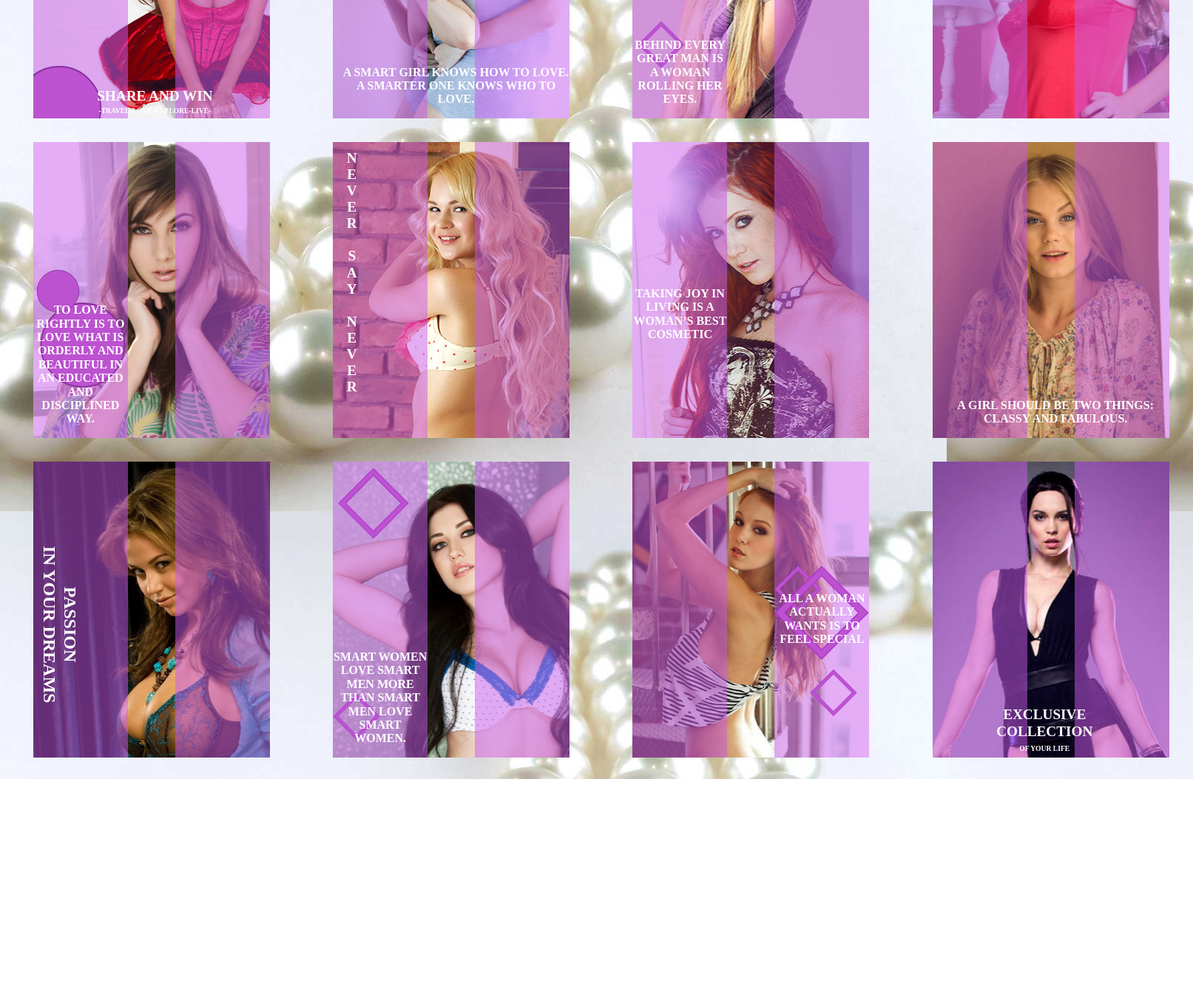
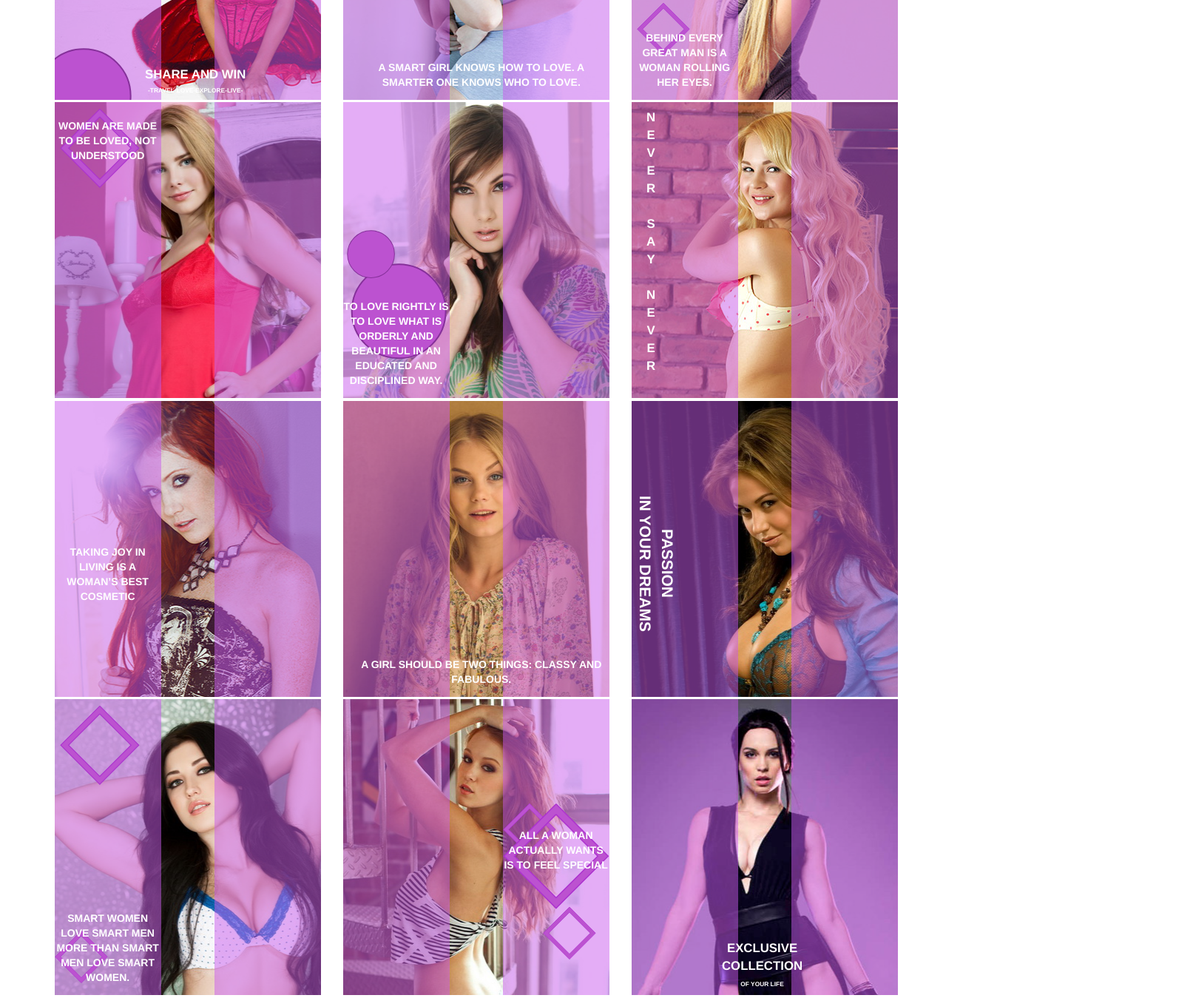
Before and after one commit to BlackStar1991/Modelling-agency, a plain HTML site: page moddelling.html in a window 1280 px wide. Shown: the part 269-1618 px from the top of the page at 74% size, 1613 px wide, since content can reach past the window. Before the commit the page ends 1322 px from the top, so only its background shows below. Drawn offline with nearby package versions, Linux system fonts and the light colour scheme; files whose address does not match are found by name.

Commit message:
butstrapSite

```diff
--- a/moddelling.html
+++ b/moddelling.html
@@ -5,84 +5,122 @@
     <title>Moddelling agency Andry style =)</title>
     <script src="https://ajax.googleapis.com/ajax/libs/jquery/3.1.0/jquery.min.js"></script>
 
-    <link rel="stylesheet" type="text/css" href="style/normalize.css">
-    <link rel="stylesheet" type="text/css" href="style/style.css">
+    <link rel="stylesheet" type="text/css" href="lib/normolize/normalize.css">
+    <link rel="stylesheet" href="lib/bootstrap/bootstrap-grid-3.3.2.min.css">
+    <link rel="stylesheet" href="style/style.css">
+    <link rel="stylesheet" href="style/fonts.css">
+    <link rel="stylesheet" href="style/media.css">
+
 </head>
 <body>
 
-<div class="blockPhotos flex-container">
-    <div class="boxPhoto"> <div class="ph_1"></div>
+<div class="container">
+    <div class="row">
+        <div class="col-md-4">
+
+            <div class="boxPhoto">
+                <div class="ph_1"></div>
                 <div class="fullGate">
                     <div class="leftGate"></div>
                     <div class="rightGate"></div>
                     <div class="textForPhoto ph_bottom_center"><p>Share and win</p>
                         <p class="minText">-travel-love-explore-live-</p></div>
 
-                <div class="svg_circle pos_left-bottom5"><object><embed src="svg/Circle.svg"></object></div>
+                    <div class="svg_circle pos_left-bottom5">
+                        <object>
+                            <embed src="svg/Circle.svg">
+                        </object>
                     </div>
                 </div>
-    <div class="boxPhoto"><div class="ph_2"></div>
-        <div class="fullGate">
-            <div class="leftGate"></div>
-            <div class="rightGate"></div>
-               <div class="textForPhoto ph_center"><p>A smart girl knows how to love. A smarter one knows who to love. </p></div>
-        </div>
-    </div>
-    <div class="boxPhoto"><div class="ph_3"></div>
-        <div class="fullGate">
-            <div class="leftGate"></div>
-            <div class="rightGate"></div>
-               <div class="textForPhoto  ph_bottom_left"><p>Behind every great man is a woman rolling her eyes.</p></div>
-               <div class="svg_romb_min pos_left-bottom">
-<object><embed src="svg/Romb.svg"></object>
             </div>
 
-
-        </div>
-    </div>
-    <div class="boxPhoto"><div class="ph_4"></div>
+            <div class="boxPhoto">
+                <div class="ph_4"></div>
                 <div class="fullGate">
                     <div class="leftGate"></div>
                     <div class="rightGate"></div>
 
                     <div class="textForPhoto ph_top-left"><p>Women are made to be loved, not understood</p></div>
 
-
                     <div class="svg_romb_mid pos_left-top">
-<object><embed src="svg/Romb.svg"></object>
+                        <object>
+                            <embed src="svg/Romb.svg">
+                        </object>
                     </div>
                 </div>
 
             </div>
-    <div class="boxPhoto"><div class="ph_5"></div>
-        <div class="fullGate">
-            <div class="leftGate"></div>
-            <div class="rightGate"></div>
-            <div class="textForPhoto ph_bottom_left"><p>to love rightly is to love what is orderly and beautiful in an
-                educated and disciplined way.</p></div>
 
-<div class="svg_circle pos_left-bottom2"><object><embed src="svg/Circle.svg"></object></div>
-
-<div class="svg_circle_min pos_left-bottom3"><object><embed src="svg/Circle.svg"></object></div>
-
-        </div>
-    </div>
-    <div class="boxPhoto"><div class="ph_6"></div>
-        <div class="fullGate">
-            <div class="leftGate"></div>
-            <div class="rightGate"></div>
-            <div class="textForPhoto ph_left-vertical"><p>Never &#160; say &#160; never</p></div>
-        </div>
-    </div>
-    <div class="boxPhoto"><div class="ph_7"></div>
+            <div class="boxPhoto">
+                <div class="ph_7"></div>
                 <div class="fullGate">
                     <div class="leftGate"></div>
                     <div class="rightGate"></div>
 
-               <div class="textForPhoto ph_center-left"><p>Taking joy in living is a woman’s best cosmetic</p></div>
+                    <div class="textForPhoto ph_center-left"><p>Taking joy in living is a woman’s best cosmetic</p>
                     </div>
                 </div>
-    <div class="boxPhoto"><div class="ph_8"></div>
+            </div>
+
+            <div class="boxPhoto">
+                <div class="ph_10"></div>
+                <div class="fullGate">
+                    <div class="leftGate"></div>
+                    <div class="rightGate"></div>
+                    <div class="textForPhoto ph_bottom_left"><p>Smart women love smart men more than smart men love
+                        smart women.</p></div>
+                    <div class="svg_romb_mid pos_left-top">
+                        <object>
+                            <embed src="svg/Romb.svg">
+                        </object>
+                    </div>
+                    <div class="svg_romb_min pos_left-bottom4">
+                        <object>
+                            <embed src="svg/Romb.svg">
+                        </object>
+                    </div>
+                </div>
+            </div>
+
+        </div>
+        <div class="col-md-4">
+
+            <div class="boxPhoto">
+                <div class="ph_2"></div>
+                <div class="fullGate">
+                    <div class="leftGate"></div>
+                    <div class="rightGate"></div>
+                    <div class="textForPhoto ph_center"><p>A smart girl knows how to love. A smarter one knows who to
+                        love. </p></div>
+                </div>
+            </div>
+
+            <div class="boxPhoto">
+                <div class="ph_5"></div>
+                <div class="fullGate">
+                    <div class="leftGate"></div>
+                    <div class="rightGate"></div>
+                    <div class="textForPhoto ph_bottom_left"><p>to love rightly is to love what is orderly and beautiful
+                        in an
+                        educated and disciplined way.</p></div>
+
+                    <div class="svg_circle pos_left-bottom2">
+                        <object>
+                            <embed src="svg/Circle.svg">
+                        </object>
+                    </div>
+
+                    <div class="svg_circle_min pos_left-bottom3">
+                        <object>
+                            <embed src="svg/Circle.svg">
+                        </object>
+                    </div>
+
+                </div>
+            </div>
+
+            <div class="boxPhoto">
+                <div class="ph_8"></div>
                 <div class="fullGate">
                     <div class="leftGate"></div>
                     <div class="rightGate"></div>
@@ -90,26 +128,8 @@
 
                 </div>
             </div>
-    <div class="boxPhoto"><div class="ph_9"></div>
-        <div class="fullGate">
-            <div class="leftGate"></div>
-            <div class="rightGate"></div>
-            <div class="textForPhoto ph_left-normal-vertical"><p>Passion <br>in your dreams</p></div>
-        </div>
-    </div>
-    <div class="boxPhoto"> <div class="ph_10"></div>
-        <div class="fullGate">
-            <div class="leftGate"></div>
-            <div class="rightGate"></div>
-            <div class="textForPhoto ph_bottom_left"><p>Smart women love smart men more than smart men love smart women.</p></div>
-               <div class="svg_romb_mid pos_left-top">
-<object><embed src="svg/Romb.svg"></object>
-</div>    <div class="svg_romb_min pos_left-bottom4">
-<object><embed src="svg/Romb.svg"></object>
-</div>
-        </div>
-    </div>
-    <div class="boxPhoto"> <div class="ph_11"></div>
+            <div class="boxPhoto">
+                <div class="ph_11"></div>
                 <div class="fullGate">
 
                     <div class="leftGate"></div>
@@ -117,27 +137,74 @@
                     <div class="textForPhoto ph_right_center"><p>All a woman actually wants is to feel special</p></div>
 
                     <div class="svg_romb_min pos_right-center">
-<object><embed src="svg/Romb.svg"></object>
+                        <object>
+                            <embed src="svg/Romb.svg">
+                        </object>
                     </div>
                     <div class="svg_romb pos_right-center">
-<object><embed src="svg/Romb.svg"></object>
+                        <object>
+                            <embed src="svg/Romb.svg">
+                        </object>
                     </div>
                     <div class="svg_romb_min pos_right-center_min">
-<object><embed src="svg/Romb.svg"></object>
+                        <object>
+                            <embed src="svg/Romb.svg">
+                        </object>
                     </div>
-
 
                 </div>
             </div>
-    <div class="boxPhoto"><div class="ph_12"></div>
+
+        </div>
+
+        <div class="col-md-4">
+
+            <div class="boxPhoto">
+                <div class="ph_3"></div>
                 <div class="fullGate">
                     <div class="leftGate"></div>
                     <div class="rightGate"></div>
-            <div class="textForPhoto ph_bottom_center"><p>Exclusive<br>collection</p> <p class="minText">of your life</p></div>
+                    <div class="textForPhoto  ph_bottom_left"><p>Behind every great man is a woman rolling her eyes.</p>
+                    </div>
+                    <div class="svg_romb_min pos_left-bottom">
+                        <object>
+                            <embed src="svg/Romb.svg">
+                        </object>
+                    </div>
+
+                </div>
+            </div>
+
+            <div class="boxPhoto">
+                <div class="ph_6"></div>
+                <div class="fullGate">
+                    <div class="leftGate"></div>
+                    <div class="rightGate"></div>
+                    <div class="textForPhoto ph_left-vertical"><p>Never &#160; say &#160; never</p></div>
+                </div>
+            </div>
+
+            <div class="boxPhoto">
+                <div class="ph_9"></div>
+                <div class="fullGate">
+                    <div class="leftGate"></div>
+                    <div class="rightGate"></div>
+                    <div class="textForPhoto ph_left-normal-vertical"><p>Passion <br>in your dreams</p></div>
+                </div>
+            </div>
+
+            <div class="boxPhoto">
+                <div class="ph_12"></div>
+                <div class="fullGate">
+                    <div class="leftGate"></div>
+                    <div class="rightGate"></div>
+                    <div class="textForPhoto ph_bottom_center"><p>Exclusive<br>collection</p>
+                        <p class="minText">of your life</p></div>
                 </div>
             </div>
         </div>
-
+    </div>
+</div>
 <script type="text/javascript" src='js/script_aency.js'></script>
 </body>
 </html>
--- a/style.css
+++ b/style.css
@@ -6,8 +6,7 @@ html {
 		background-size: cover;
 }
 
-
-.blockPhotos{
+.blockPhotos {
 		margin: 1%;
 		/*border: 1px solid black;*/
 		width: 1600px;
@@ -15,7 +14,7 @@ html {
 
 }
 
-.flex-container{
+.flex-container {
 
 		display: flex;
 		flex-flow: row wrap;
@@ -24,9 +23,9 @@ html {
 		align-items: center;
 }
 
-.boxPhoto{
+.boxPhoto {
 		position: relative;
-	flex-basis:auto;
+		flex-basis: auto;
 		margin: 1% 2%;
 		width: 20%;
 		height: 400px;
@@ -39,7 +38,7 @@ html {
 
 }
 
-.fullGate{
+.fullGate {
 		position: relative;
 		width: 100%;
 		height: 100%;
@@ -48,27 +47,25 @@ html {
 		/*border: 1px solid black;*/
 }
 
-
-
-.leftGate{
+.leftGate {
 		position: absolute;
-	left: 0%;
+		left: 0;
 		width: 40%;
 		height: 100%;
-	background-color: rgba(202,93,238, 0.5);
+		background-color: rgba(202, 93, 238, 0.5);
 		z-index: 1;
 }
 
-.rightGate{
+.rightGate {
 		position: absolute;
 		left: 60%;
 		width: 40%;
 		height: 100%;
-	background-color: rgba(202,93,238, 0.5);
+		background-color: rgba(202, 93, 238, 0.5);
 		z-index: 1;
 }
 
-.textForPhoto{
+.textForPhoto {
 		position: absolute;
 		text-align: center;
 
@@ -76,15 +73,13 @@ html {
 		z-index: 2;
 }
 
-
-
-.textForPhoto p{
+.textForPhoto p {
 		color: #fff;
 		font-weight: bold;
 		text-transform: uppercase;
 }
 
-.colorizeText{
+.colorizeText {
 		text-shadow: #fff 2px 2px 0, #fff -2px -2px 0,
 		#fff -2px 2px 0, #fff 2px -2px 0;
 
@@ -93,30 +88,31 @@ html {
 }
 
 @keyframes textColorize {
-	0%{
+		0% {
 				color: #fff;
 
 		}
-	100%{
+		100% {
 				color: #F00;
 
 		}
 }
 
-.ph_bottom_left{
+.ph_bottom_left {
 		bottom: 0;
 		width: 40%;
 }
-.ph_bottom_center{
+
+.ph_bottom_center {
 		bottom: 5%;
 		left: 27%;
 		font-size: 1.2em;
 }
+
 .minText {
 		font-size: 0.5em;
 		margin: -10%;
 }
-
 
 .ph_left-vertical {
 		top: -2%;
@@ -126,87 +122,87 @@ html {
 		word-wrap: break-word;
 }
 
-.ph_left-normal-vertical{
+.ph_left-normal-vertical {
 		left: -5%;
 		top: 5%;
 		height: 100%;
 		font-size: 1.5em;
-	writing-mode: tb-rl;
+		writing-mode: vertical-rl;
 
 }
 
-.ph_center{
+.ph_center {
 		bottom: 0%;
 		left: 4%;
 }
-.ph_top-left{
+
+.ph_top-left {
 		top: 2%;
 		width: 40%;
 }
-.ph_center-left{
+
+.ph_center-left {
 		top: 45%;
 		width: 40%;
 }
 
-.ph_right_center{
+.ph_right_center {
 		right: 0;
 		top: 40%;
 		width: 40%;
 }
 
-.ph_1{
+.ph_1 {
 		background: url('img/1_ph.jpg') no-repeat 40% 0%;
 }
 
-.ph_2{
+.ph_2 {
 		background: url('img/2_ph.jpg') no-repeat 75% 10%;
 }
 
-.ph_3{
+.ph_3 {
 		background: url('img/3_ph.jpg') no-repeat 50% 10%;
 }
 
-.ph_4{
+.ph_4 {
 		background: url('img/4_ph.jpg') no-repeat 5% 15%;
 }
 
-.ph_5{
+.ph_5 {
 		background: url('img/5_ph.jpg') no-repeat 40% 5%;
 }
 
-.ph_6{
+.ph_6 {
 		background: url('img/6_ph.jpg') no-repeat 50% 10%;
 }
 
-.ph_7{
+.ph_7 {
 		background: url('img/7_ph.jpg') no-repeat 50% 0%;
 }
 
-.ph_8{
+.ph_8 {
 		background: url('img/8_ph.jpg') no-repeat 60% 5%;
 }
 
-.ph_9{
+.ph_9 {
 		background: url('img/9_ph.jpg') no-repeat 25% 0%;
 }
 
-.ph_10{
+.ph_10 {
 		background: url('img/10_ph.jpg') no-repeat 48% 15%;
 }
 
-.ph_11{
+.ph_11 {
 		background: url('img/11_ph.jpg') no-repeat 60% 5%;
 }
 
-
-.ph_12{
+.ph_12 {
 
 		background: url('img/12_ph.jpg') no-repeat 40% 0%;
 
-
 }
 
-.ph_1,.ph_2,.ph_3,.ph_4,.ph_5,.ph_6,.ph_7,.ph_8,.ph_9,.ph_10,.ph_11,.ph_12{
+.ph_1, .ph_2, .ph_3, .ph_4, .ph_5, .ph_6, .ph_7, .ph_8, .ph_9, .ph_10, .ph_11, .ph_12 {
 		position: absolute;
 		width: 100%;
 		height: 100%;
@@ -214,16 +210,16 @@ html {
 
 }
 
-.offFilter{
+.offFilter {
 		/*animation: filterOff 800ms linear;*/
 		animation-fill-mode: forwards;
 }
 
-@keyframes filterOff{
-	0%{
+@keyframes filterOff {
+		0% {
 				filter: grayscale(1);
 		}
-	100%{
+		100% {
 				filter: grayscale(0);
 		}
 }
@@ -231,14 +227,14 @@ html {
 /*  ROMB   */
 
 .svg_romb,
-.svg_circle{
+.svg_circle {
 		position: absolute;
 		width: 40%;
 		height: 40%;
 		z-index: -1;
 }
 
-.svg_romb_mid{
+.svg_romb_mid {
 		position: absolute;
 		width: 30%;
 		height: 30%;
@@ -252,43 +248,42 @@ html {
 		z-index: -1;
 }
 
-
-.pos_right-center{
+.pos_right-center {
 		top: 35%;
 		left: 60%;
 }
-
 
 .pos_right-center_min {
 		top: 70%;
 		left: 75%;
 }
 
-.pos_left-bottom{
+.pos_left-bottom {
 		top: 67%;
 		left: 2%;
 }
-.pos_left-bottom2{
+
+.pos_left-bottom2 {
 		top: 52%;
 		left: 0%;
 }
-.pos_left-bottom3{
+
+.pos_left-bottom3 {
 		top: 42%;
 		left: 0%;
 }
-.pos_left-bottom4{
-	bottom:  2%;
+
+.pos_left-bottom4 {
+		bottom: 2%;
 		left: 0%;
 }
 
-.pos_left-bottom5{
-	bottom:  -20%;
+.pos_left-bottom5 {
+		bottom: -20%;
 		left: -10%;
 }
 
-
-
-.pos_left-top{
+.pos_left-top {
 		left: 2%;
 		top: 2%;
 }
--- a/style/style.css
+++ b/style/style.css
@@ -7,34 +7,21 @@ html {
 }
 
 
-.blockPhotos{
-	margin: 1%;
-	/*border: 1px solid black;*/
-	width: 1600px;
-	height: 100%;
-
+ .blockPhotos{
+	border: 1px solid black;
 }
 
-.flex-container{
 
-	display: flex;
-	flex-flow: row wrap;
-	align-content: center;
-	justify-content: space-between;
-	align-items: center;
-}
 
 .boxPhoto{
 	position: relative;
 	flex-basis:auto;
-	margin: 1% 2%;
-	width: 20%;
+	margin: 1% ;
+	width: 100%;
 	height: 400px;
 	/*filter: grayscale(1);*/
-
 	/*border: 1px solid black;*/
 	cursor: pointer;
-
 	overflow: hidden;
 
 }
@@ -45,7 +32,6 @@ html {
 	height: 100%;
 	/*filter: grayscale(0);*/
 	z-index: 2;
-	/*border: 1px solid black;*/
 }
 
 
@@ -109,7 +95,7 @@ html {
 }
 .ph_bottom_center{
 	bottom: 5%;
-	left: 27%;
+	left: 34%;
 	font-size: 1.2em;
 }
 .minText {
```
Lines whose indentation alone changed are shown as unchanged.
